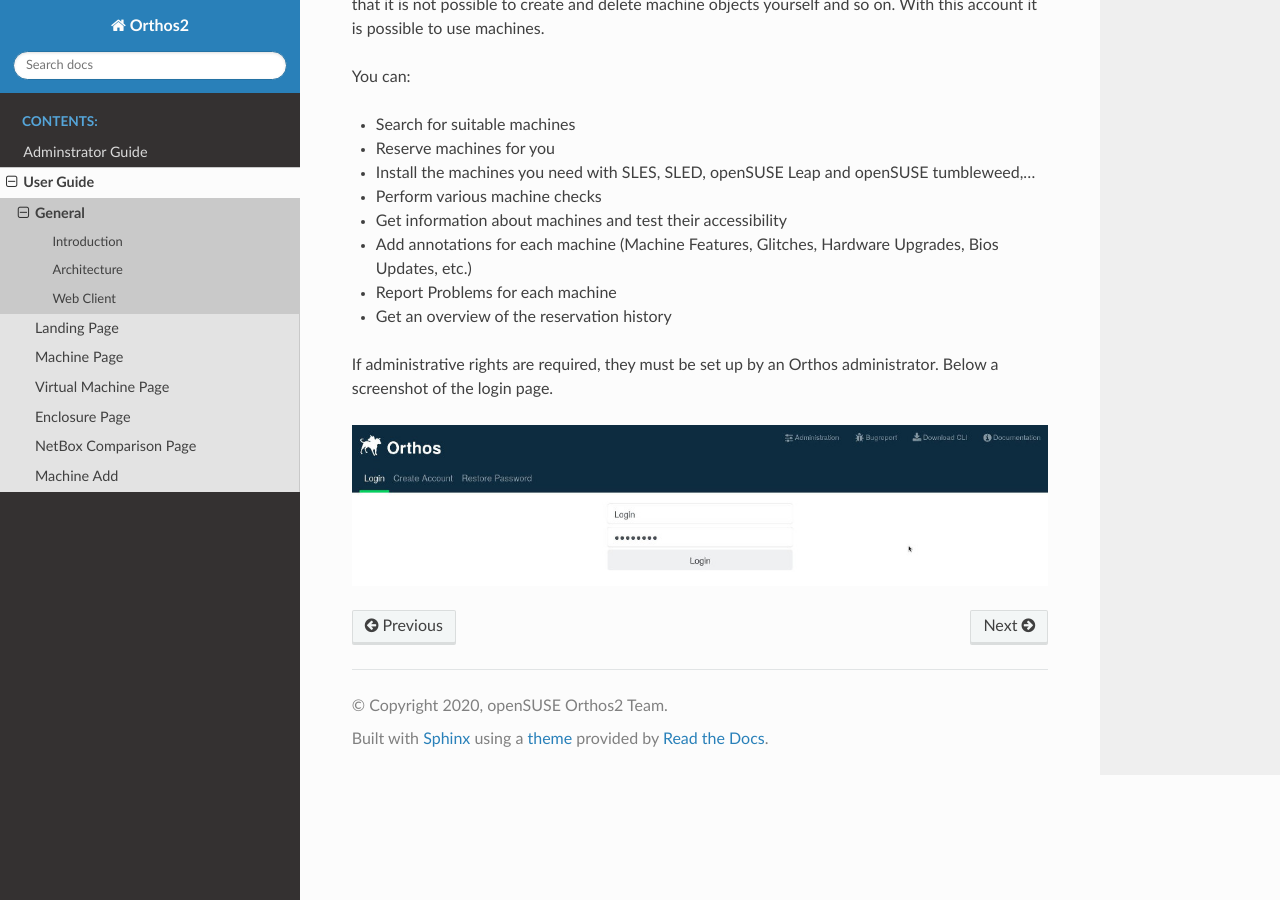
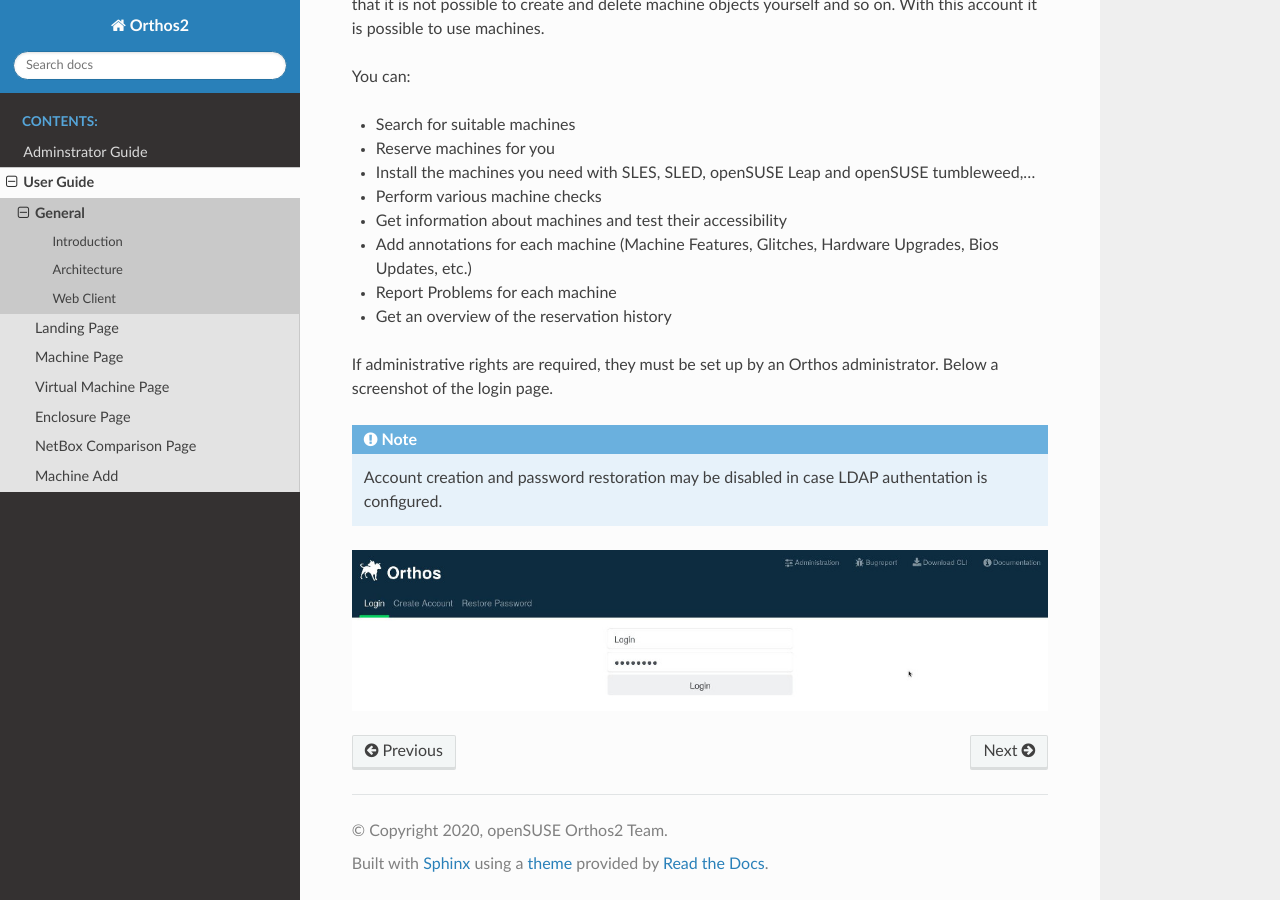
Before and after one commit to openSUSE/orthos2, a Sphinx documentation site: the page built from docs/userguide/general.rst, in a window 1280 px wide and 900 px high, scrolled down 1547 px. Built offline with Sphinx 7.4.7 and the Read the Docs theme 3.1.0, drawn with Linux system fonts in a browser that asks for light colours.

Commit message:
Docs: Add note that account creation may not be visible

```diff
--- a/docs/userguide/general.rst
+++ b/docs/userguide/general.rst
@@ -64,5 +64,7 @@
 If administrative rights are required, they must be set up by an Orthos administrator. Below a screenshot of the login
 page.
 
+.. note:: Account creation and password restoration may be disabled in case LDAP authentation is configured.
+
 .. image:: ../img/userguide/01_login_screen.jpg
   :alt: Orthos2 Login Screen
```
